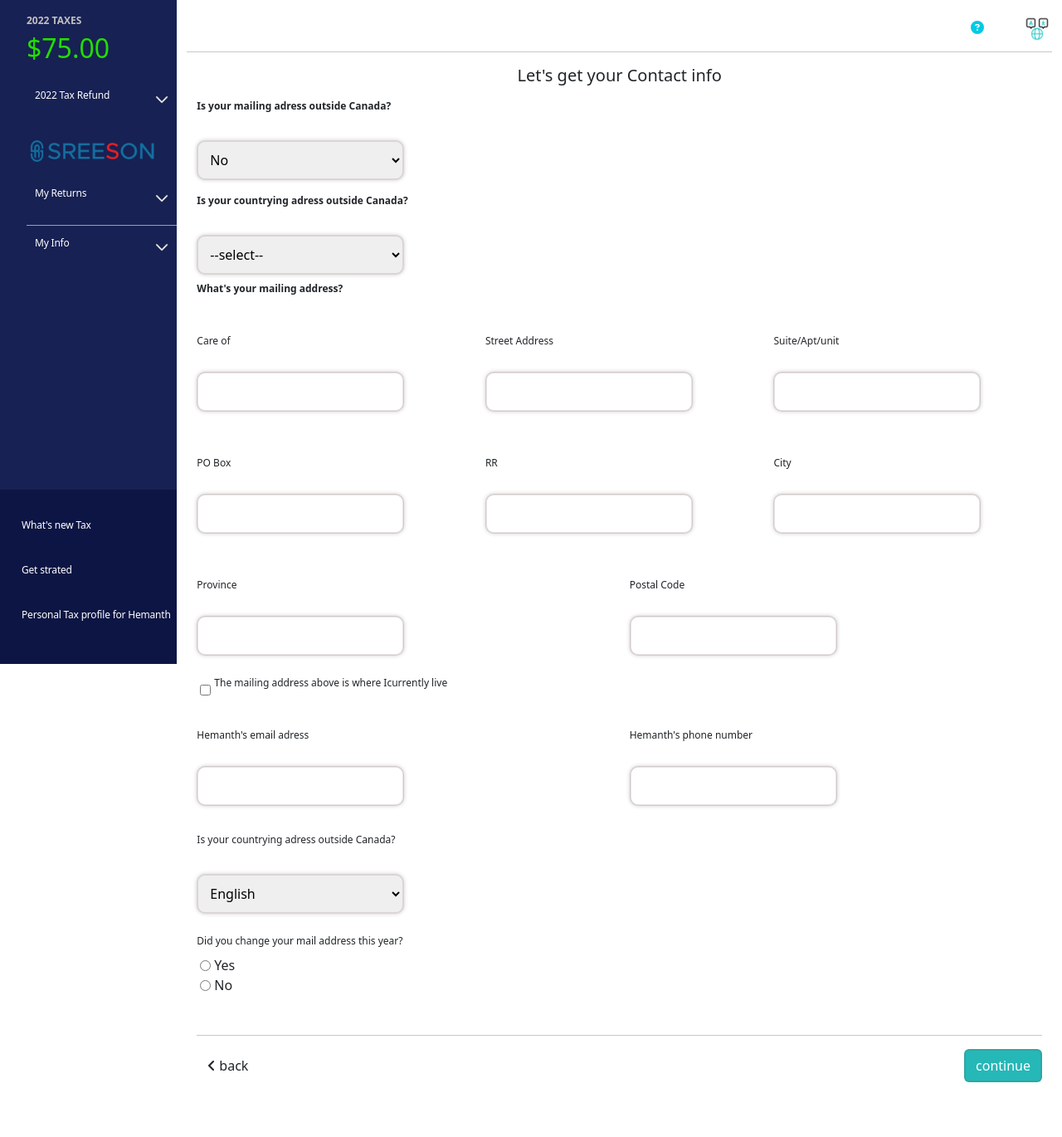
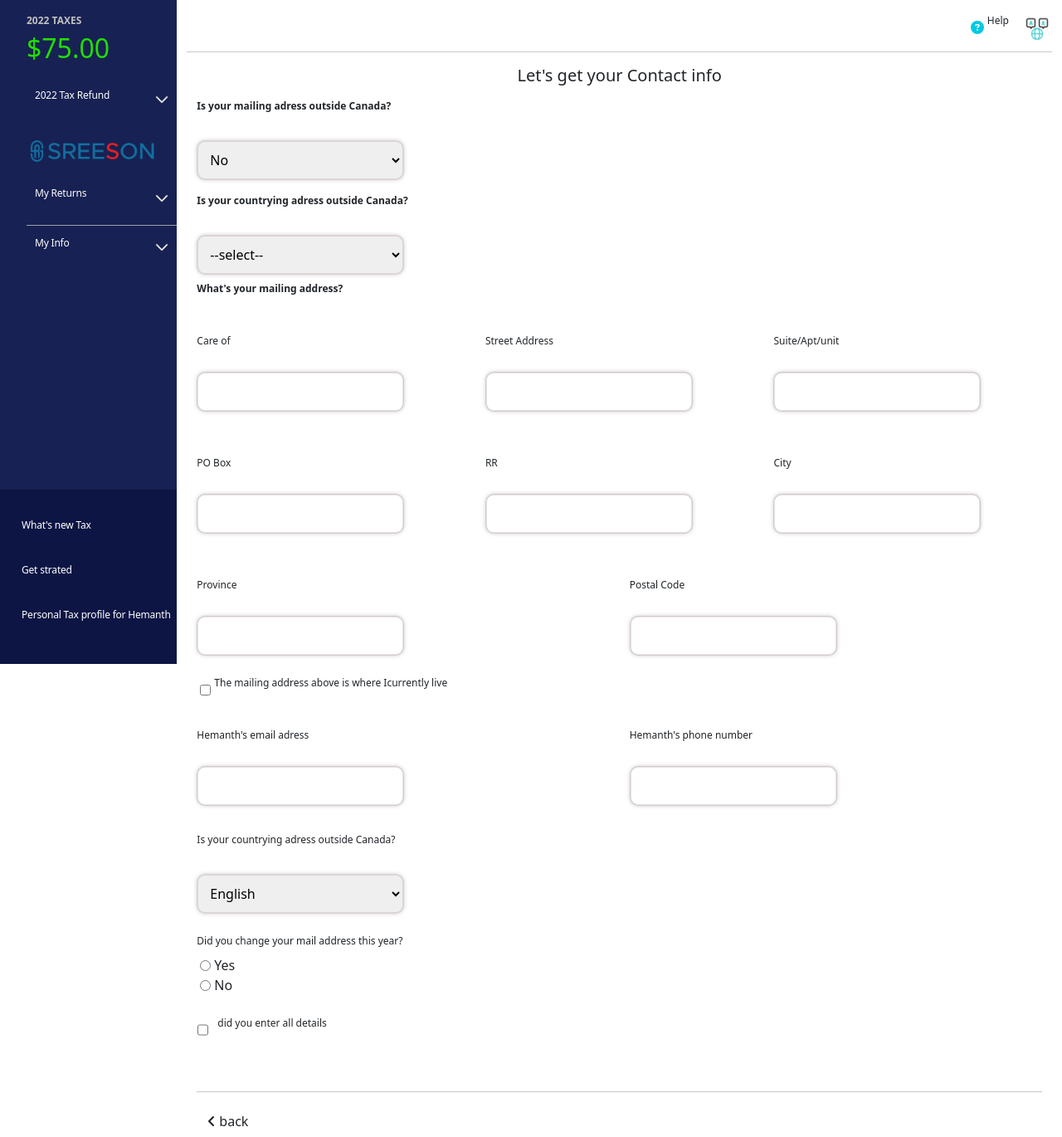
Before and after one commit to rudra-1710/Sreeson-tax, a React (Create React App) app: page /application/contact in a window 1280 px wide. Shown: the whole page at 83% size. Before the commit the page ends 1304 px from the top, so only its background shows below. Built offline with nearby package versions, Linux system fonts and the light colour scheme.

Commit message:
contact button

```diff
--- a/src/Components/ContactInformation/Contact.js
+++ b/src/Components/ContactInformation/Contact.js
@@ -290,6 +290,8 @@ function Contact() {
     const [isSameProvince, setisSameProvince]= useState(false)
     const[isMailChange,setisMailChange]= useState(false)
     const[islive,setislive]= useState(false)
+    const [check,setcheck] = useState(false)
+    const [validBtn, setvalidBtn ]= useState(false)
     const mailHandler=(event)=>{
         if (event.target.value === "Yes"){
             setisOutside(true)
@@ -315,7 +317,11 @@ function Contact() {
         console.log(event.target.checked)
         if (event.target.checked){
             setislive(true)
+            setcheck(false)
+            setvalidBtn(false)
         }else{
+            setvalidBtn(true)
+            setcheck(true)
             setislive(false)
         }
     }
@@ -326,10 +332,11 @@ function Contact() {
           event.preventDefault();
           event.stopPropagation();
         }
+        setcheck(true)
+        setvalidBtn(true)
         console.log(event)
         // setValidated(true);
       };
-
   return (
     <Container>
         <h5 className='text-center'>Let's get your Contact info</h5>
@@ -415,8 +422,8 @@ function Contact() {
                 {isSameProvince && islive &&
                     <div>
                         <label for="territory" className='my-2'><p>Which province/territory do you currectly live?</p></label><br />
-                            <select id="territory" name='territory' className='my-2 date-input-mail' >
-                                <option>--Select--</option>
+                            <select id="territory" required name='territory' className='my-2 date-input-mail' >
+                                <option value="" hidden>--Select--</option>
                                 {provin.map((name,index)=>{
                                     return(<option key={index} value={name}>{name}</option>)
                                 })}
@@ -439,11 +446,14 @@ function Contact() {
                     </div>
                 }
                 </div>
+                <button className='btn  position-relative p-2'>
+                    <input type='checkbox' name="contactCheck" id='contactCheck' checked={check} className='position-absolute top-0 bottom-0 start-0 z-n1' /> <p className='px-3 '>did you enter all details</p>
+                </button>
                 <hr className='mt-5'></hr>
                   <div className='d-flex justify-content-between'>
                     <div className='d-flex align-items-center btn'><FontAwesomeIcon icon={faAngleLeft} className='pe-1'/>
                       back</div>
-                    <button className='btn continue-btn'>continue</button>
+                    <button className='btn continue-btn' hidden={!validBtn}>continue</button>
                   </div>
                 </Form>
                 </div>
--- a/src/Components/ContactInformation/Contact.scss
+++ b/src/Components/ContactInformation/Contact.scss
@@ -5,9 +5,7 @@
     width: 250px;
     box-shadow: 0px 0px 5px 0px #00000031;
   }
-  a {
-    color: white !important;
-  }
+
   // .contact-form{
   //   margin-left: 20%;
   // }
```
